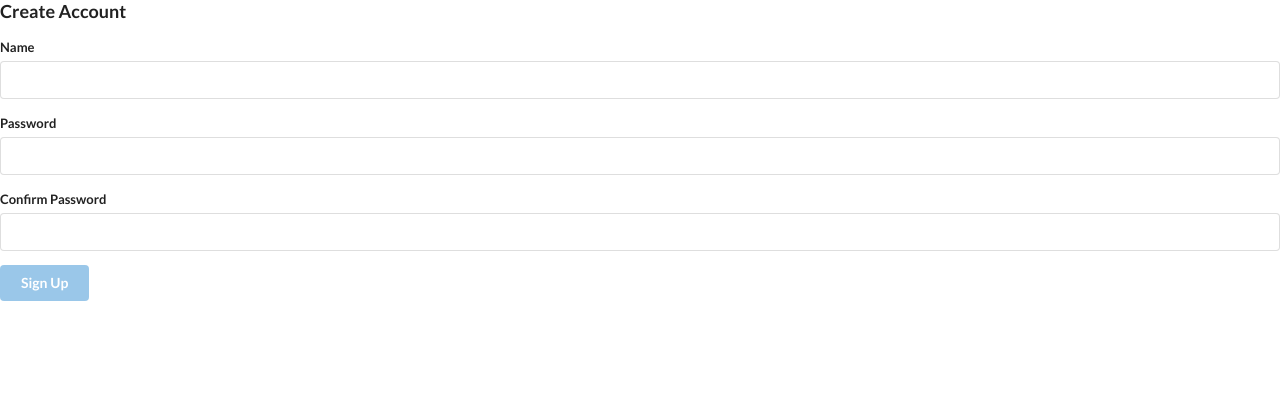
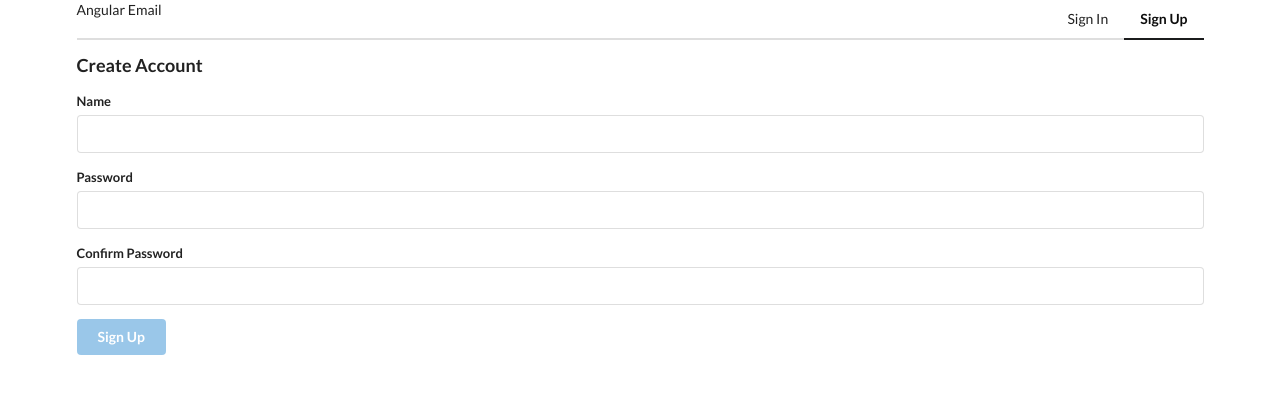
Before and after one commit to vijayakumarpanga/angular-email-client-app, an Angular app: page /signup in a window 1280 px wide. Shown: the top 394 px of the page. Built offline with nearby package versions, Linux system fonts and the light colour scheme.

Commit message:
add navigation bar and add behaviour subject to auth service to maintain authentication state

```diff
--- a/src/app/app.component.html
+++ b/src/app/app.component.html
@@ -1 +1,16 @@
-<router-outlet></router-outlet>
+<div class="ui container">
+    <div class="ui secondary pointing menu">
+     Angular Email
+     <div class="right menu">
+         <ng-container *ngIf="!signedin">
+    <a  class ="ui item" routerLink="/" [routerLinkActiveOptions]="{exact:true}" routerLinkActive="active" > Sign In</a>
+    <a  class ="ui item"  routerLink="/signup"  routerLinkActive="active">Sign Up</a>
+    </ng-container>
+    <ng-container  *ngIf="signedin">
+    <a  class ="ui item"  routerLink="/inbox" routerLinkActive="active"> Inbox</a>
+    <a  class ="ui item"  routerLink="/signout"   routerLinkActive="active">Sign Out</a>
+    </ng-container>
+    </div>
+    </div>
+    <router-outlet></router-outlet>
+</div>
--- a/src/app/app.component.ts
+++ b/src/app/app.component.ts
@@ -1,4 +1,5 @@
 import { Component } from '@angular/core';
+import { AuthService } from './auth-module/auth.service';
 
 @Component({
   selector: 'app-root',
@@ -7,4 +8,17 @@ import { Component } from '@angular/core';
 })
 export class AppComponent {
   title = 'email-client';
+  signedin : boolean
+  constructor(private authService : AuthService){
+
+  }
+
+  ngOnInit(){
+
+
+    this.authService.signedin$.subscribe((signedin)=> {
+        console.log("ng oninit",signedin)
+        this.signedin=signedin} )
+
+  }
 }
--- a/src/app/auth-module/auth.service.ts
+++ b/src/app/auth-module/auth.service.ts
@@ -1,6 +1,8 @@
 import { Injectable } from '@angular/core';
 import { HttpClient } from '@angular/common/http'
 import { FormGroup } from '@angular/forms';
+import { BehaviorSubject } from 'rxjs';
+import {tap} from'rxjs/operators'
 interface fetchUniqueUserResponse{
   avaialble :  boolean
 }
@@ -12,13 +14,21 @@ interface signupResponse{
 })
 export class AuthService {
 
+  signedin$ = new BehaviorSubject(false);
+
   constructor(private http: HttpClient) { }
 
   fetchUniqueUser(value) {
     return this.http.post<fetchUniqueUserResponse>('https://api.angular-email.com/auth/username', { username: value });
   }
   signup(signupForm : FormGroup){
-   return this.http.post<signupResponse>('https://api.angular-email.com/auth/signup',signupForm.value)
+   return this.http.post<signupResponse>('https://api.angular-email.com/auth/signup',signupForm.value).pipe(
+     tap(
+       (data)=>{this.signedin$.next(true);
+         console.log("inside signup tap",data)
+       }
+     ))
+
 
   }
 }
--- a/src/app/auth-module/signup/signup.component.ts
+++ b/src/app/auth-module/signup/signup.component.ts
@@ -37,10 +37,10 @@ export class SignupComponent implements OnInit {
       return;
     }
     this.authService.signup(this.signupForm).subscribe(
-      (data)=>{
+     (data)=>{
         console.log(data)
       },
-      (err)=>{
+     (err)=>{
         console.log(err)
         if(!err.status)
         this.signupForm.setErrors({noConnection : true})
```
